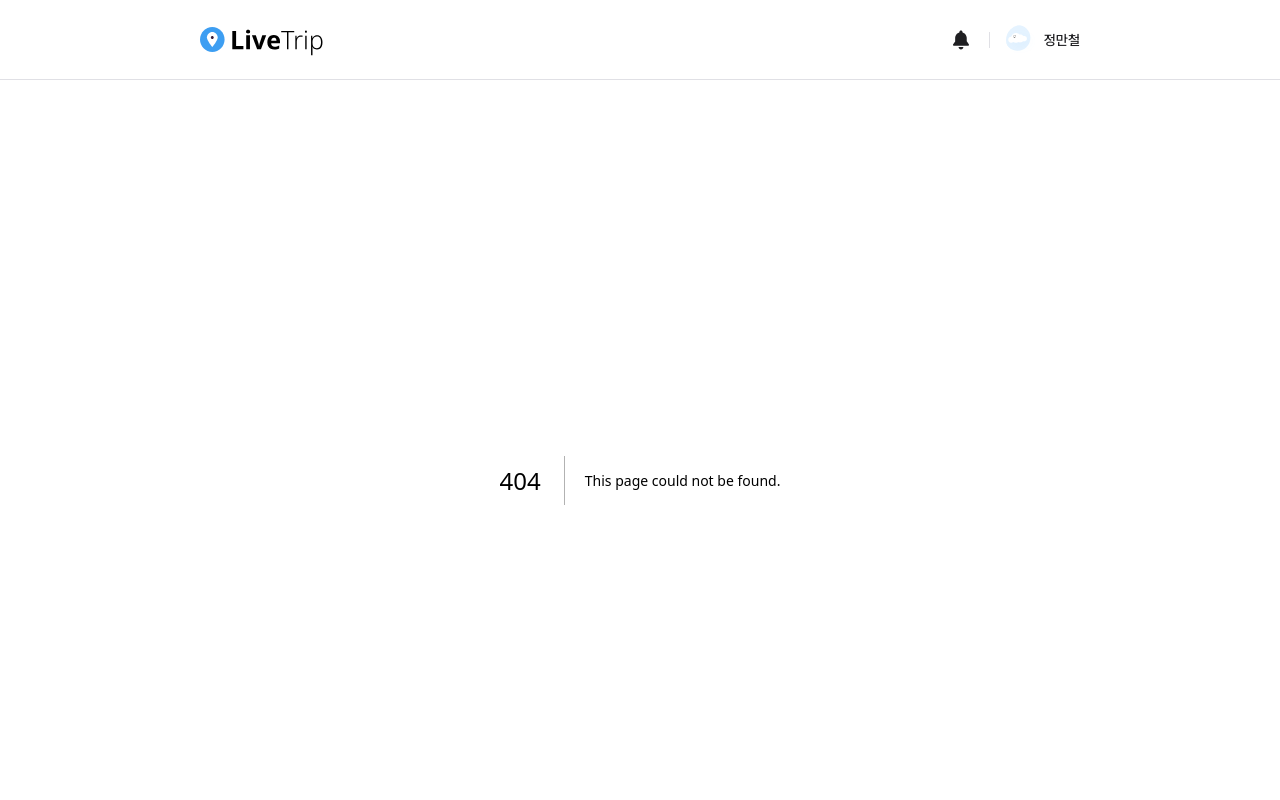
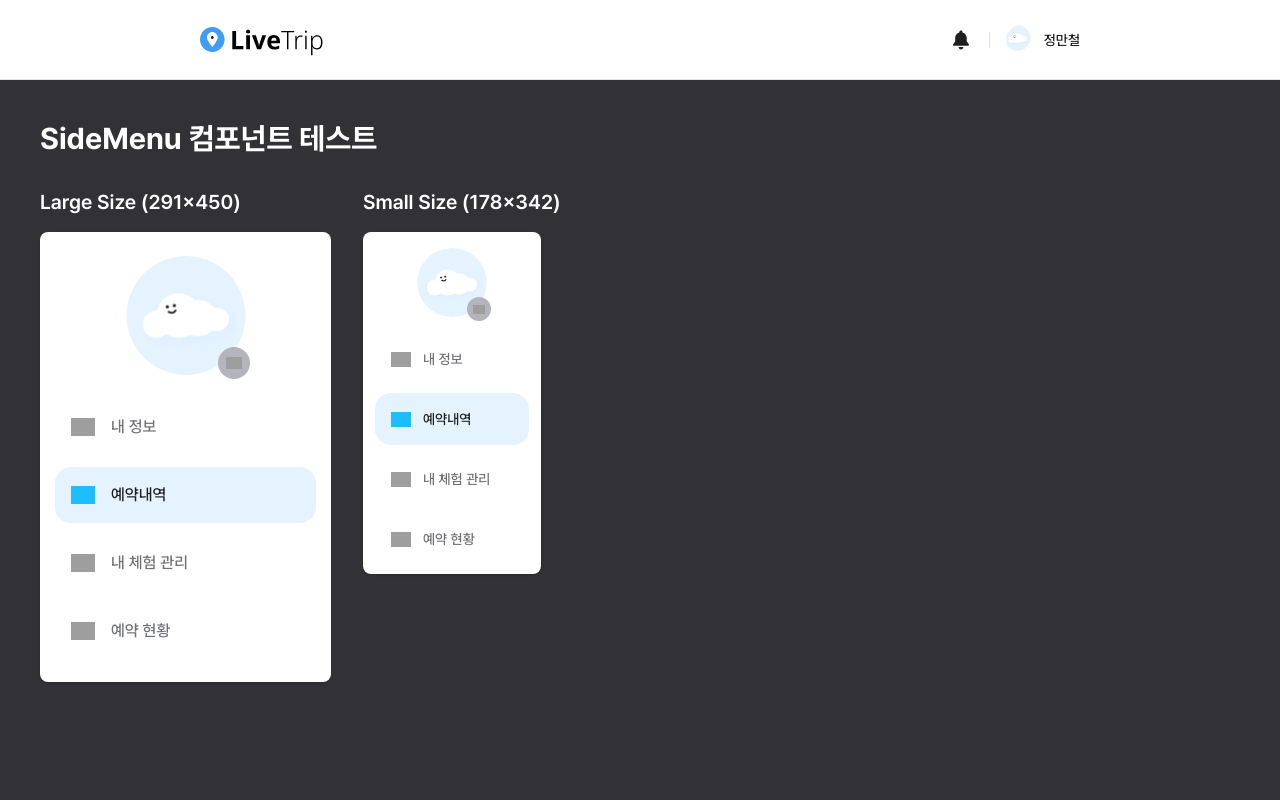
Before and after one commit to sseung30/LiveTrip, a Next.js app: page /test/sideMenu in a window 1280 px wide. Before the commit this address had no page. Shown: the top 800 px of the page. Built offline with nearby package versions, Linux system fonts and the light colour scheme; grey boxes are pictures that could not be loaded.

Commit message:
feat: sideMenu 컴포넌트 UI 추가

```diff
--- /dev/null
+++ b/src/app/test/sideMenu/page.tsx
@@ -0,0 +1,27 @@
+import SideMenu from '@/components/sideMenu/SideMenu';
+
+export default function SideMenuTestPage() {
+  return (
+    <div className='min-h-screen bg-gray-900 p-10'>
+      <h1 className='mb-8 text-3xl font-bold text-white'>
+        SideMenu 컴포넌트 테스트
+      </h1>
+
+      <div className='flex gap-8'>
+        <div className='space-y-4'>
+          <h2 className='text-xl font-semibold text-white'>
+            Large Size (291x450)
+          </h2>
+          <SideMenu size='large' />
+        </div>
+
+        <div className='space-y-4'>
+          <h2 className='text-xl font-semibold text-white'>
+            Small Size (178x342)
+          </h2>
+          <SideMenu size='small' />
+        </div>
+      </div>
+    </div>
+  );
+}
--- a/src/app/test/stateBadge/page.tsx
+++ b/src/app/test/stateBadge/page.tsx
@@ -1,3 +1,4 @@
+import SideMenu from '@/components/sideMenu/SideMenu';
 import StateBadge from '@/components/stateBadge/StateBadge';
 import type { StateType } from '@/components/stateBadge/type';
 
@@ -12,17 +13,43 @@ const stateTestData: StateType[] = [
 export default function StateBadgeTestPage() {
   return (
     <div className='min-h-screen bg-white p-10'>
-      <h1 className='mb-8 text-3xl font-bold text-gray-800'>
-        StateBadge 컴포넌트 테스트
-      </h1>
+      <div className='grid grid-cols-1 gap-8 lg:grid-cols-2'>
+        {/* StateBadge 테스트 */}
+        <div className='space-y-4'>
+          <h2 className='text-xl font-semibold text-gray-800'>
+            StateBadge 컴포넌트
+          </h2>
 
-      <div className='pt-8'>
-        <div className='flex flex-wrap gap-2'>
-          <StateBadge state='cancelled' />
-          <StateBadge state='completed' />
-          <StateBadge state='rejected' />
-          <StateBadge state='experience_completed' />
-          <StateBadge state='approved' />
+          <div className='pt-4'>
+            <div className='flex flex-wrap gap-2'>
+              <StateBadge state='cancelled' />
+              <StateBadge state='rejected' />
+              <StateBadge state='completed' />
+              <StateBadge state='experience_completed' />
+              <StateBadge state='approved' />
+            </div>
+          </div>
+        </div>
+
+        {/* SideMenu 테스트 */}
+        <div className='space-y-4'>
+          <h2 className='text-xl font-semibold text-gray-800'>
+            SideMenu 컴포넌트
+          </h2>
+          <div className='flex gap-4'>
+            <div className='space-y-2'>
+              <h3 className='text-sm font-medium text-gray-600'>
+                Large (291x450)
+              </h3>
+              <SideMenu size='large' />
+            </div>
+            <div className='space-y-2'>
+              <h3 className='text-sm font-medium text-gray-600'>
+                Small (178x342)
+              </h3>
+              <SideMenu size='small' />
+            </div>
+          </div>
         </div>
       </div>
     </div>
--- /dev/null
+++ b/src/components/sideMenu/SideMenu.tsx
@@ -0,0 +1,153 @@
+'use client';
+
+import Image from 'next/image';
+import { useState } from 'react';
+import type {
+  MenuItem,
+  MenuItemType,
+  SideMenuProps,
+} from '@/components/sideMenu/type';
+
+const MENU_ITEMS: MenuItem[] = [
+  {
+    id: 'myInfo',
+    label: '내 정보',
+    iconPath: '/images/icon/icon_user.svg',
+  },
+  {
+    id: 'reservationHistory',
+    label: '예약내역',
+    iconPath: '/images/icon/icon_list.svg',
+  },
+  {
+    id: 'manageExperiences',
+    label: '내 체험 관리',
+    iconPath: '/images/icon/icon_setting.svg',
+  },
+  {
+    id: 'reservationStatus',
+    label: '예약 현황',
+    iconPath: '/images/icon/icon_calendar.svg',
+  },
+];
+
+const SIZE_CONFIG = {
+  large: {
+    container: { width: '291px', height: '450px' },
+    profile: { size: 120, iconSize: 16, editSize: 32 },
+    spacing: {
+      padding: 'pt-6 pb-6',
+      menuPadding: 'px-[15px]',
+      gap: 'gap-4 p-4',
+      spaceY: 'space-y-3',
+      textSize: 'text-base',
+    },
+  },
+  small: {
+    container: { width: '178px', height: '342px' },
+    profile: { size: 70, iconSize: 12, editSize: 24 },
+    spacing: {
+      padding: 'pt-4 pb-4',
+      menuPadding: 'px-[12px]',
+      gap: 'gap-3 p-4',
+      spaceY: 'space-y-2',
+      textSize: 'text-sm',
+    },
+  },
+} as const;
+
+const PRIMARY_FILTER =
+  'brightness(0) saturate(100%) invert(43%) sepia(96%) saturate(1352%) hue-rotate(188deg) brightness(119%) contrast(119%)';
+
+export default function SideMenu({ size, className = '' }: SideMenuProps) {
+  const config = SIZE_CONFIG[size];
+  const [activeItem, setActiveItem] =
+    useState<MenuItemType>('reservationHistory');
+
+  const handleMenuClick = (itemId: MenuItemType) => {
+    setActiveItem(itemId);
+  };
+
+  const handleKeyDown = (e: React.KeyboardEvent, itemId: MenuItemType) => {
+    if (e.key === 'Enter' || e.key === ' ') {
+      handleMenuClick(itemId);
+    }
+  };
+
+  return (
+    <div
+      className={`rounded-lg bg-white shadow-sm ${className}`}
+      style={{
+        width: config.container.width,
+        height: config.container.height,
+      }}
+    >
+      {/* 프로필 영역 */}
+      <div className={`flex flex-col items-center ${config.spacing.padding}`}>
+        <div className='relative'>
+          <Image
+            src='/images/default_profile.png'
+            alt='프로필'
+            width={config.profile.size}
+            height={config.profile.size}
+            className='rounded-full'
+          />
+          <div
+            className='absolute -right-1 -bottom-1 flex items-center justify-center rounded-full bg-gray-300'
+            style={{
+              width: config.profile.editSize,
+              height: config.profile.editSize,
+            }}
+          >
+            <Image
+              src='/images/icon/icon_edit.svg'
+              alt='edit'
+              width={config.profile.iconSize}
+              height={config.profile.iconSize}
+            />
+          </div>
+        </div>
+      </div>
+
+      {/* 메뉴 항목들 */}
+      <div className={config.spacing.menuPadding}>
+        <div className={config.spacing.spaceY}>
+          {MENU_ITEMS.map((item) => {
+            const isActive = item.id === activeItem;
+
+            return (
+              <div
+                key={item.id}
+                tabIndex={0}
+                role='button'
+                className={`flex cursor-pointer items-center rounded-2xl transition-colors ${config.spacing.gap} ${
+                  isActive ? 'bg-primary-100' : 'hover:bg-gray-50'
+                }`}
+                onClick={() => {
+                  handleMenuClick(item.id);
+                }}
+                onKeyDown={(e) => {
+                  handleKeyDown(e, item.id);
+                }}
+              >
+                <Image
+                  src={item.iconPath}
+                  alt={item.label}
+                  width={config.profile.iconSize + 8}
+                  height={config.profile.iconSize + 8}
+                  className={isActive ? 'brightness-0 saturate-100' : ''}
+                  style={isActive ? { filter: PRIMARY_FILTER } : {}}
+                />
+                <span
+                  className={`font-medium ${config.spacing.textSize} ${isActive ? 'text-gray-950' : 'text-gray-600'}`}
+                >
+                  {item.label}
+                </span>
+              </div>
+            );
+          })}
+        </div>
+      </div>
+    </div>
+  );
+}
--- /dev/null
+++ b/src/components/sideMenu/type.ts
@@ -0,0 +1,16 @@
+export type MenuItemType =
+  | 'myInfo'
+  | 'reservationHistory'
+  | 'manageExperiences'
+  | 'reservationStatus';
+
+export interface MenuItem {
+  id: MenuItemType;
+  label: string;
+  iconPath: string;
+}
+
+export interface SideMenuProps {
+  size: 'large' | 'small';
+  className?: string;
+}
```
Also changed, not shown: public/images/default_profile.png (renamed from public/font/images/default_profile.png), public/images/sample_thumbnail.png (renamed from public/font/images/sample_thumbnail.png).
